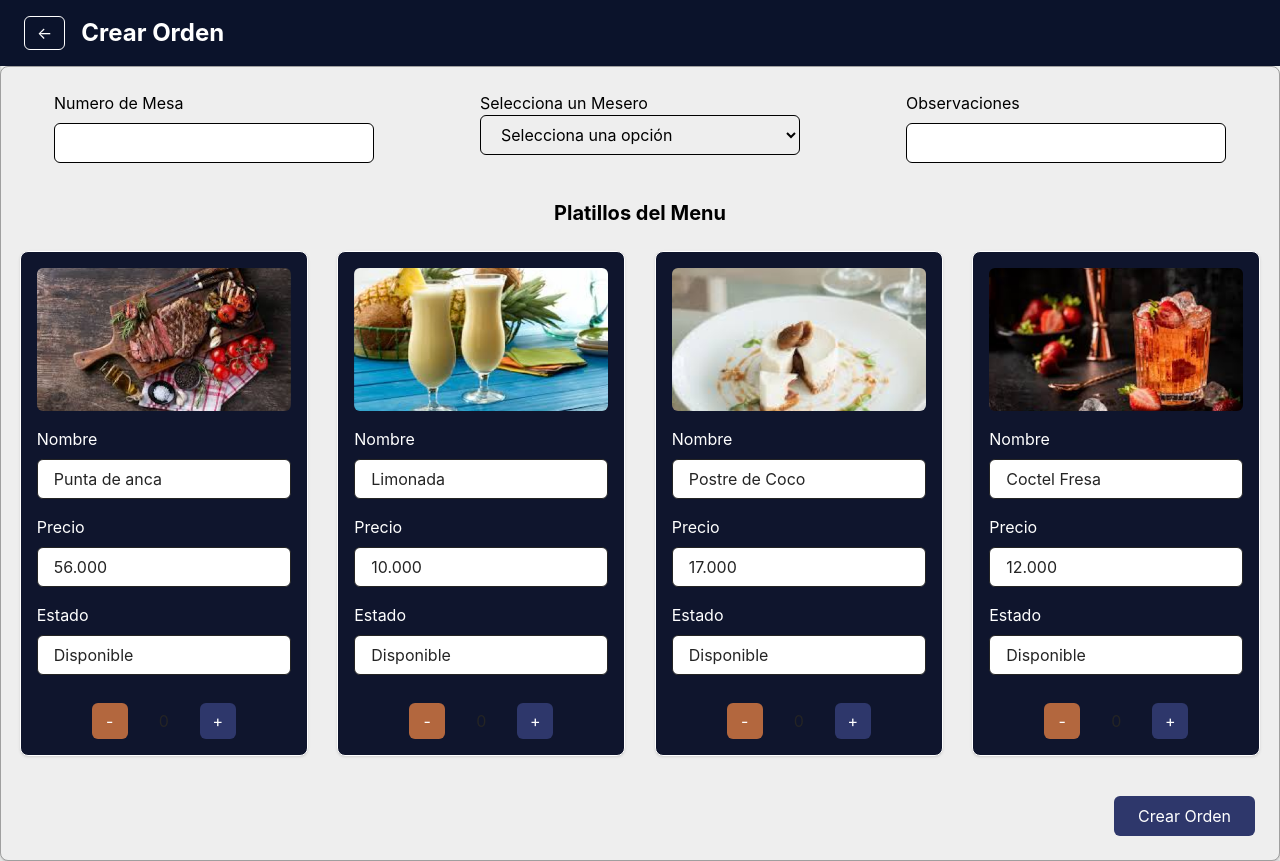
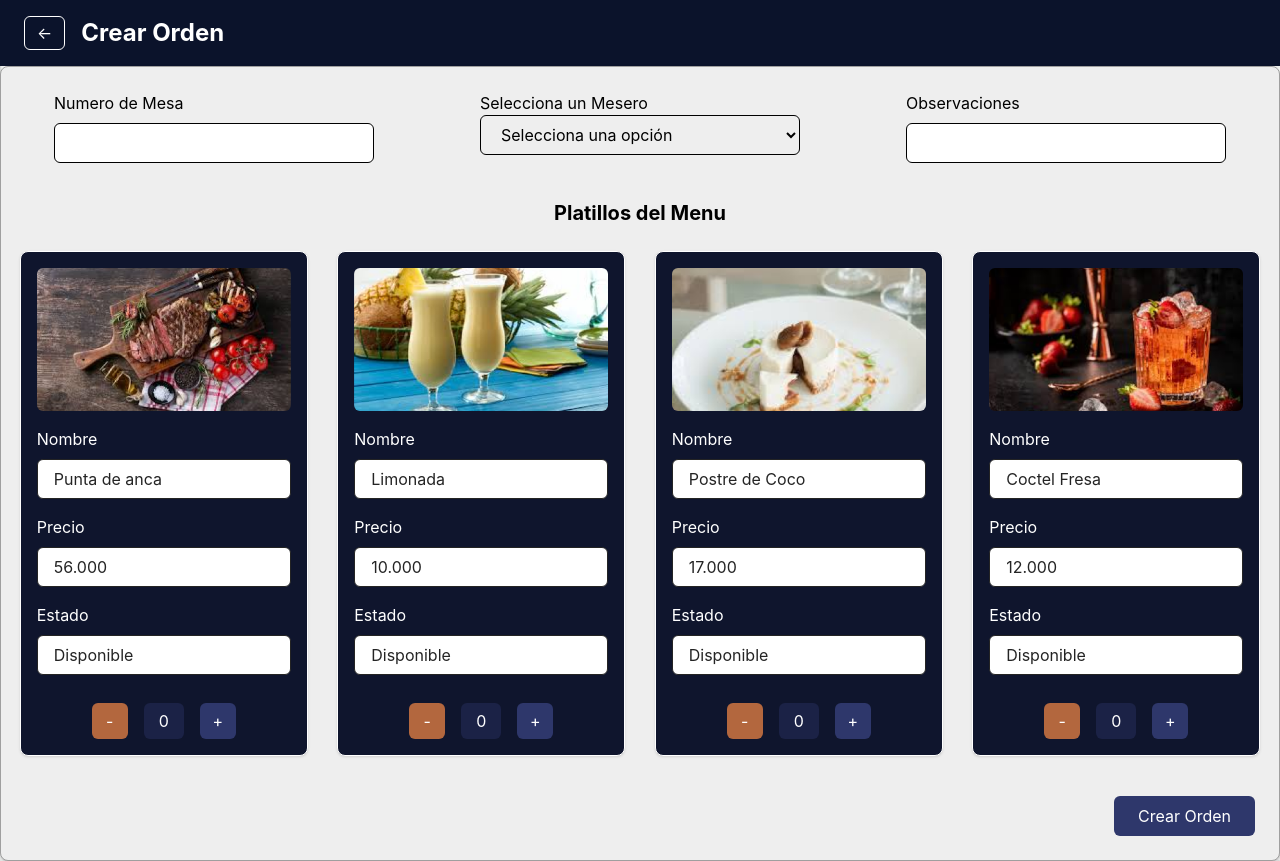
Before and after one commit to AndresVlz2020/pos_project, a React (Vite) app: page /crear-orden in a window 1280 px wide. Built offline with nearby package versions, Linux system fonts and the light colour scheme.

Commit message:
style(create): contador con número blanco sobre fondo oscuro para mejor legibilidad

```diff
--- a/src/features/create/CreateOrder.jsx
+++ b/src/features/create/CreateOrder.jsx
@@ -150,7 +150,7 @@ export default function CreateOrder() {
                 >
                   -
                 </button>
-                <span className="min-w-[2.5rem] h-8 md:h-9 px-3 flex items-center justify-center rounded-md bg-[var(--color-surface-muted)] text-[var(--color-text-primary)]">
+                <span className="min-w-[2.5rem] h-8 md:h-9 px-3 flex items-center justify-center rounded-md bg-[var(--color-primary-700)] text-[var(--color-text-inverse)]">
                   {qty[dish.id]}
                 </span>
                 <button
```
